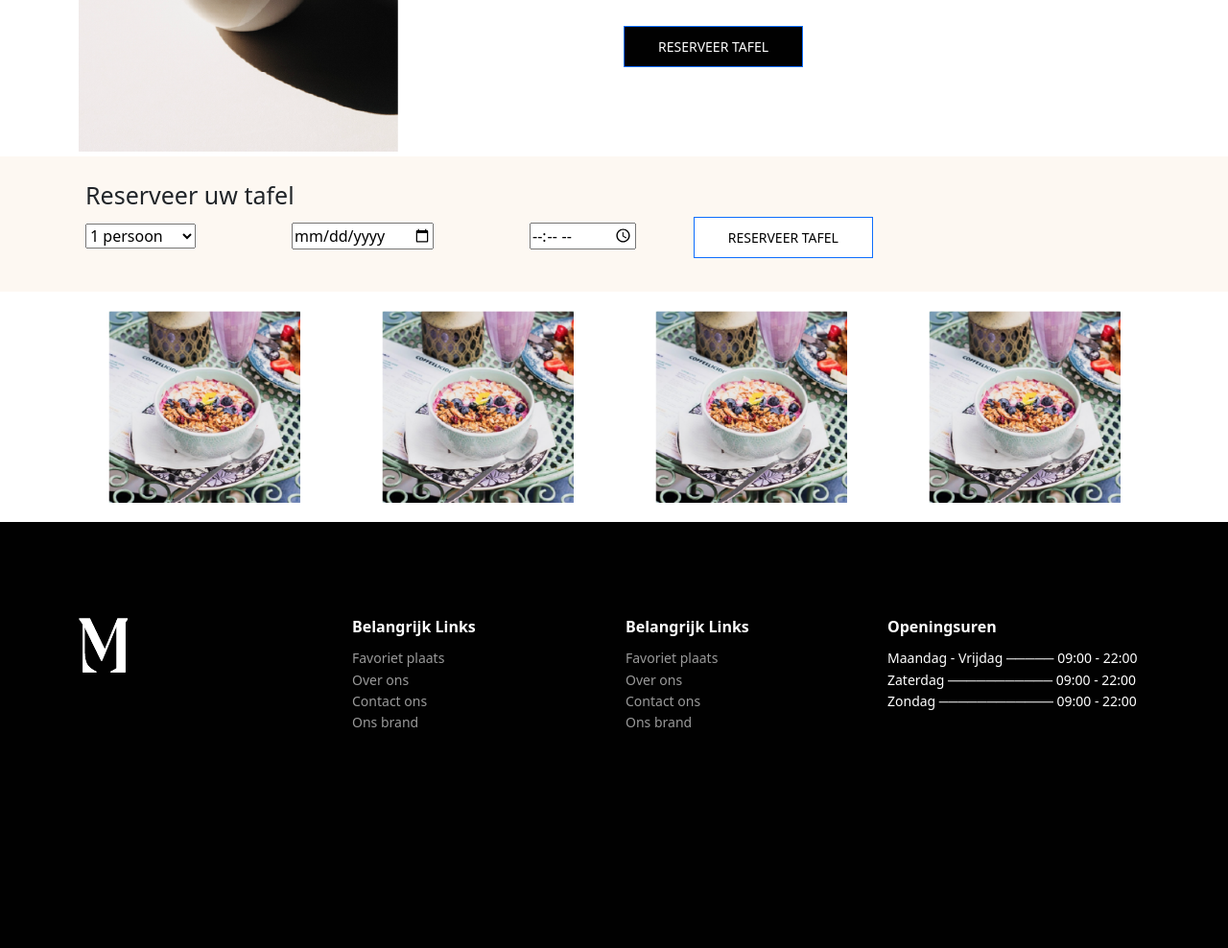
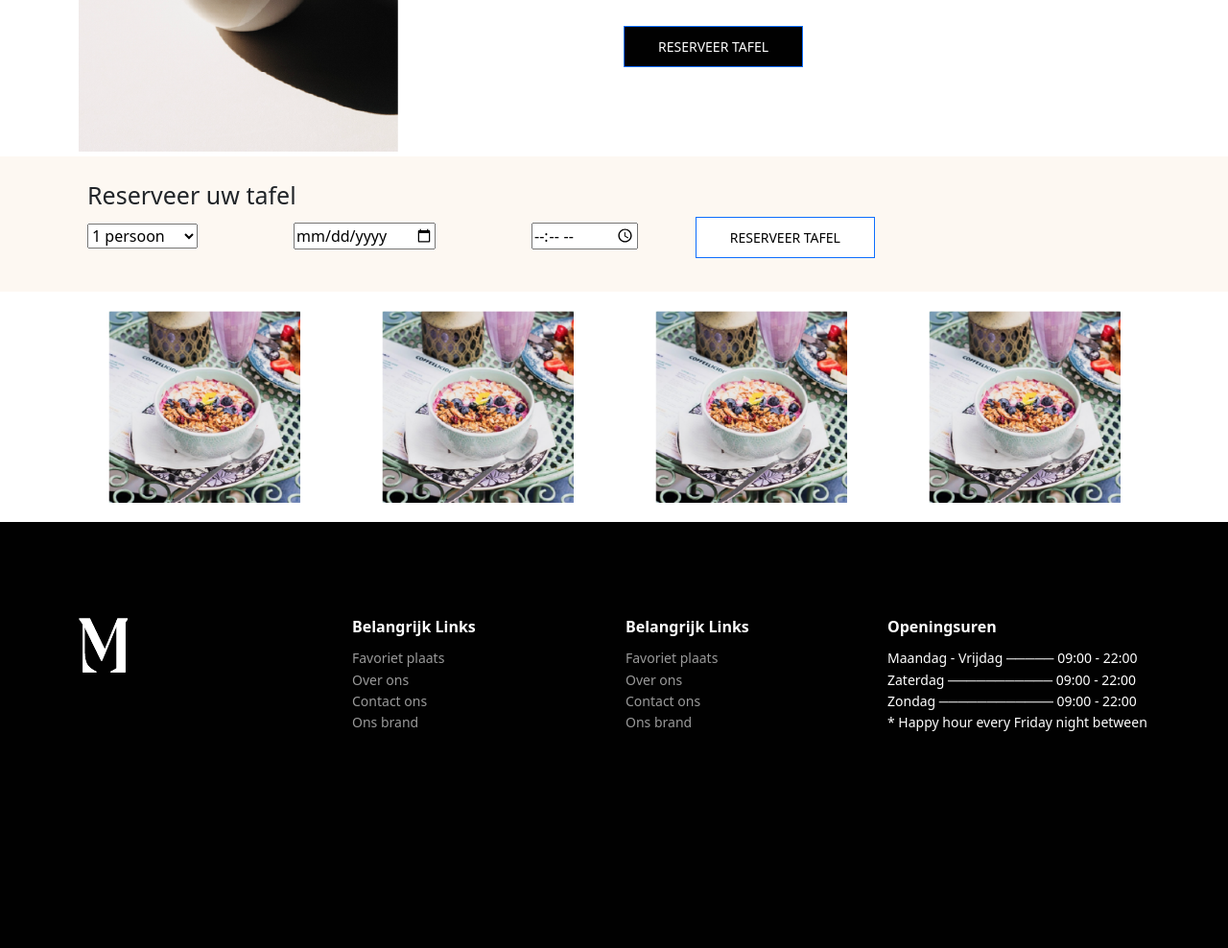
Before and after one commit to mazaalai/Macchiato, a plain HTML site: page index.html in a window 1280 px wide. Shown: the part 1698-2686 px from the top of the page at 96% size. Drawn offline with Linux system fonts and the light colour scheme.

Commit message:
1.Happy hour.

```diff
--- a/index.html
+++ b/index.html
@@ -118,7 +118,7 @@ Espresso Bar.">
     </section>
     <section style="margin: 5px;background: #fdf8f2;padding: 5px;margin-left: 0px;margin-right: 0px;">
         <div class="row">
-            <div class="col" style="margin-left: 3em;margin-bottom: 30px;margin-top: 20px;padding-left: 3em;">
+            <div class="col" style="margin-left: 50px;margin-bottom: 30px;margin-top: 20px;padding-left: 3em;">
                 <h1 style="font-size: 25px;">Reserveer uw tafel</h1><select style="margin: auto;">
     <optgroup label="This is a group">
         <option value="1" selected>1 persoon</option>
@@ -172,6 +172,7 @@ Espresso Bar.">
                         <li>Maandag - Vrijdag ───── 09:00 - 22:00</li>
                         <li>Zaterdag ───────────&nbsp;09:00 - 22:00</li>
                         <li>Zondag ────────────&nbsp;09:00 - 22:00</li>
+                        <li>* Happy hour every Friday night between</li>
                     </ul>
                 </div>
             </div>
```
